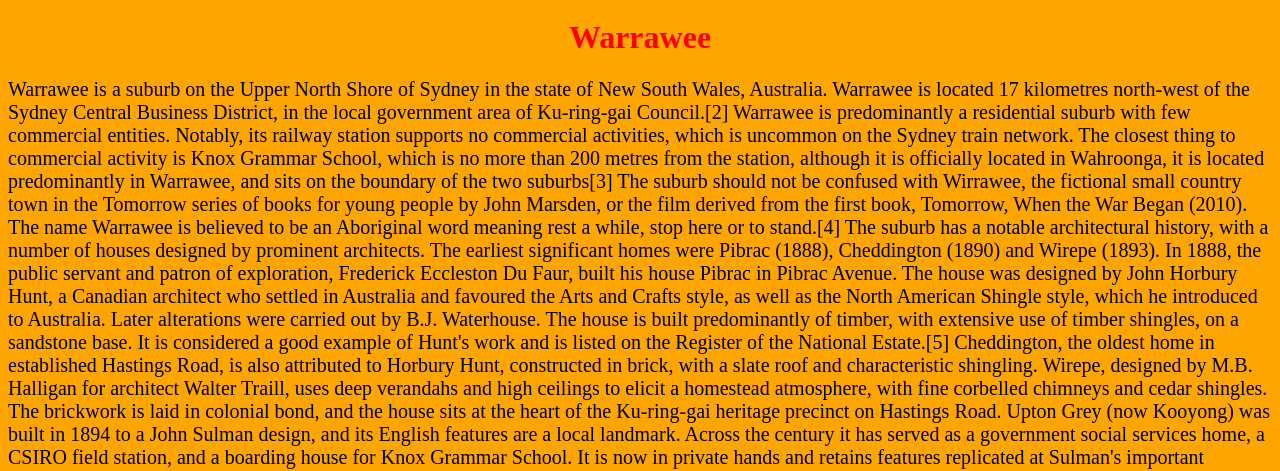
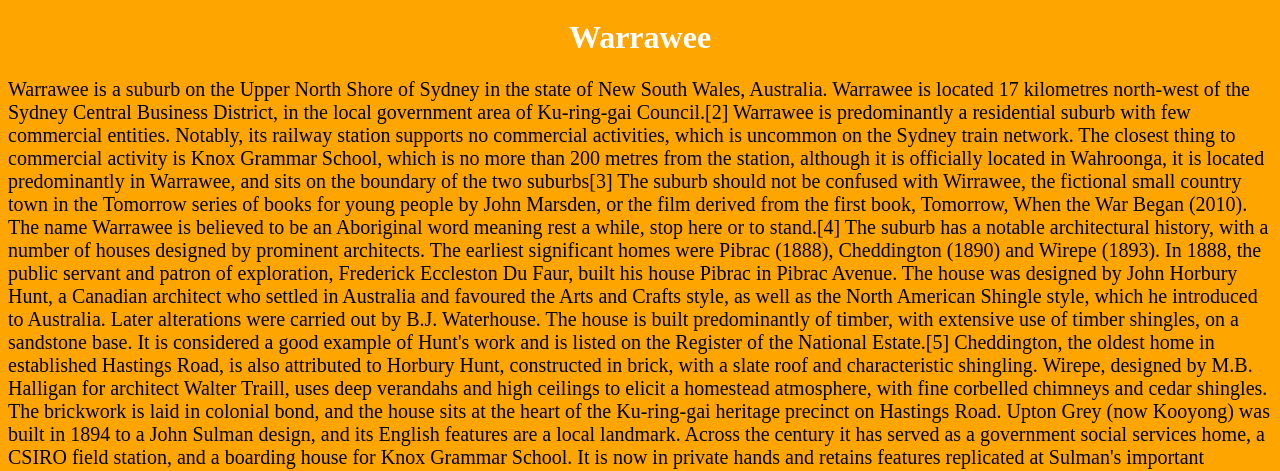
Before and after one commit to KingOfPopMJ1/KingOfPopMJ1.github.io, a plain HTML site: page warrawee.html in a window 1280 px wide. Shown: the part 314-785 px from the top of the page. Drawn offline with Linux system fonts and the light colour scheme.

Commit message:
what did i do

```diff
--- a/warrawee.html
+++ b/warrawee.html
@@ -9,7 +9,7 @@
     }
 
     h1 {
-      color: red;
+      color: rgb(255, 255, 255);
       text-align: center;
     }
 
```
Also changed, not shown: denistone.html (+1 -1 lines), index.html (+1 -1 lines), leightonfield.html (+1 -1 lines).
